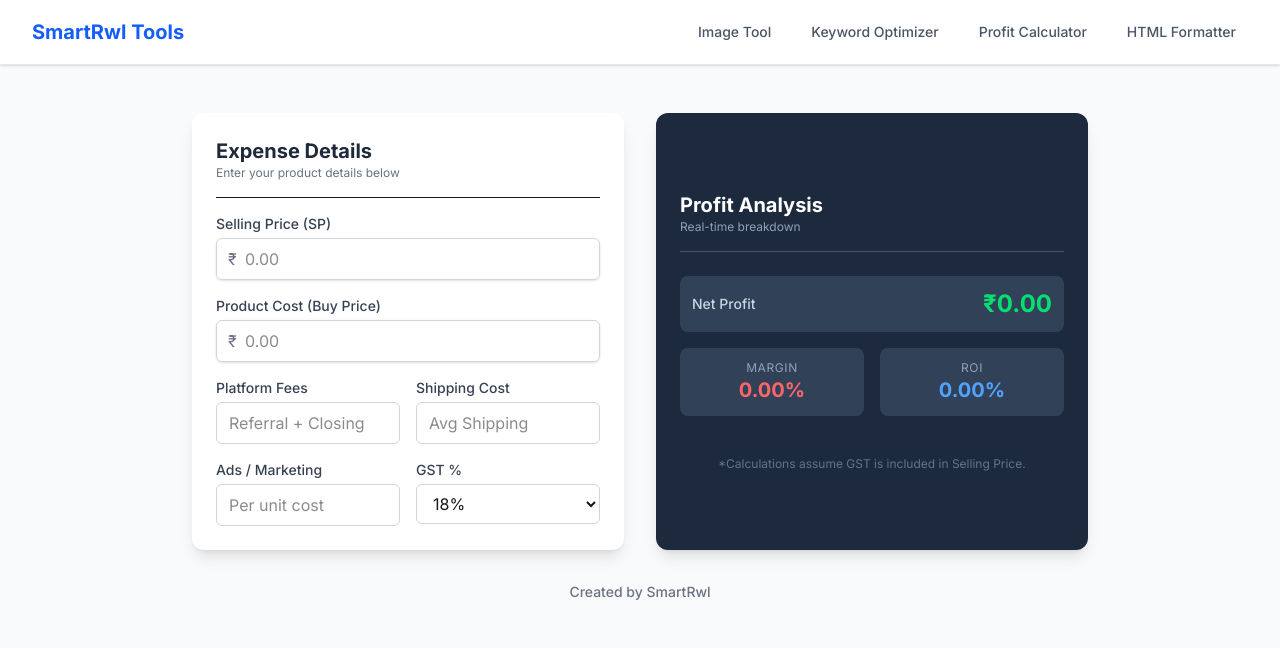
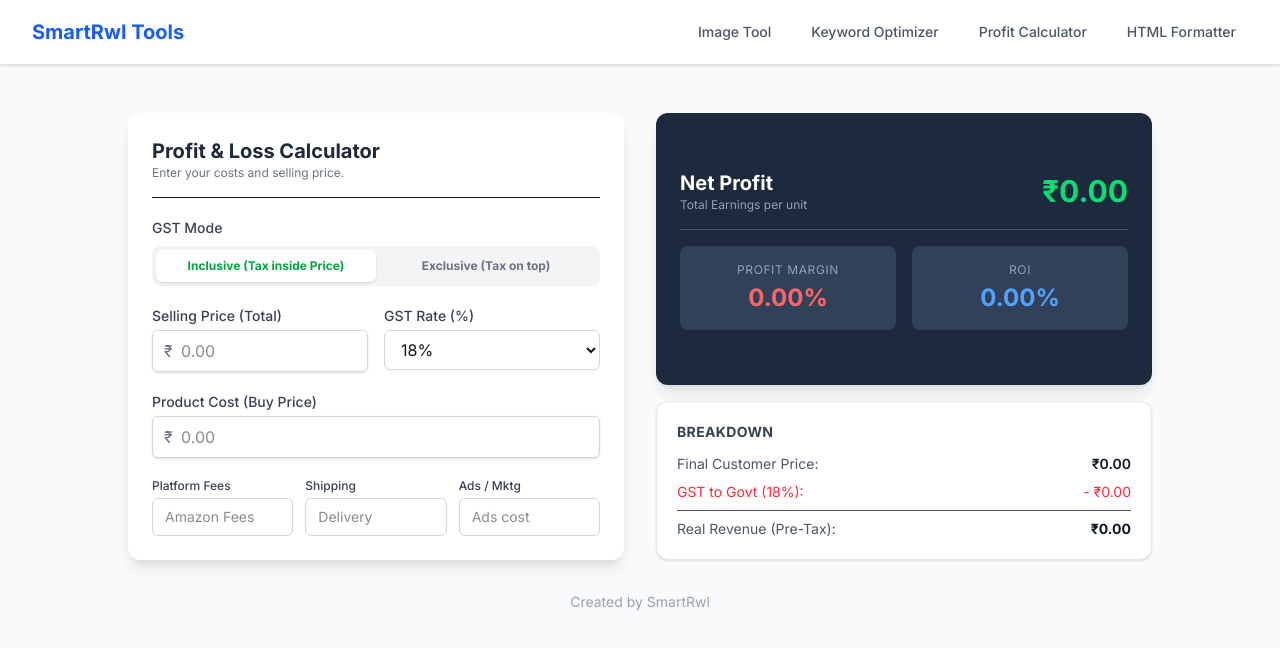
Before and after one commit to Smart-rwl/amazon-image-tool, a Next.js app: page /calculator in a window 1280 px wide. Shown: the top 648 px of the page. Built offline with nearby package versions, Linux system fonts and the light colour scheme.

Commit message:
Merge GST tool into Profit Calculator

```diff
--- a/app/calculator/page.tsx
+++ b/app/calculator/page.tsx
@@ -9,52 +9,106 @@ export default function ProfitCalculator() {
   const [platformFees, setPlatformFees] = useState<number | ''>('');
   const [shippingCost, setShippingCost] = useState<number | ''>('');
   const [adsCost, setAdsCost] = useState<number | ''>('');
-  const [gstRate, setGstRate] = useState<number>(18); // Default 18% GST
+  const [gstRate, setGstRate] = useState<number>(18); // Default 18%
+  const [gstMode, setGstMode] = useState<'inclusive' | 'exclusive'>('inclusive'); // NEW: Toggle Mode
 
   // Output States
   const [netProfit, setNetProfit] = useState<number>(0);
   const [margin, setMargin] = useState<number>(0);
   const [roi, setRoi] = useState<number>(0);
 
+  // Breakdown Outputs (New)
+  const [gstAmount, setGstAmount] = useState<number>(0);
+  const [finalCustomerPrice, setFinalCustomerPrice] = useState<number>(0);
+
   // Calculation Logic
   useEffect(() => {
-    const sp = Number(sellingPrice) || 0;
+    const spInput = Number(sellingPrice) || 0;
     const cp = Number(productCost) || 0;
     const fees = Number(platformFees) || 0;
     const ship = Number(shippingCost) || 0;
     const ads = Number(adsCost) || 0;
 
-    // GST Calculation (GST is usually included in SP, so we remove it to find actual revenue)
-    // Formula: Price / (1 + GST%)
-    const priceExcludingGST = sp / (1 + gstRate / 100);
-    const gstAmount = sp - priceExcludingGST;
+    let baseRevenue = 0; // The money you keep before expenses (SP without Tax)
+    let taxAmt = 0;
+    let customerPays = 0;
 
-    // Total Deductions
-    const totalCosts = cp + fees + ship + ads + gstAmount;
+    if (gstMode === 'inclusive') {
+      // Scenario: You list item for ₹118. This includes ₹18 tax.
+      // Base Revenue = 100
+      baseRevenue = spInput / (1 + gstRate / 100);
+      taxAmt = spInput - baseRevenue;
+      customerPays = spInput;
+    } else {
+      // Scenario: You list item for ₹100 + 18% Tax.
+      // Base Revenue = 100
+      // Customer Pays = 118
+      baseRevenue = spInput;
+      taxAmt = spInput * (gstRate / 100);
+      customerPays = spInput + taxAmt;
+    }
 
-    // Profit
-    const profit = sp - totalCosts;
-    const profitMargin = sp > 0 ? (profit / sp) * 100 : 0;
+    // Total Expenses (Product + Fees + Shipping + Ads)
+    // Note: GST is not an "expense" here because we already stripped it out of the Revenue above.
+    const totalExpenses = cp + fees + ship + ads;
+
+    // Profit = Base Revenue - Expenses
+    const profit = baseRevenue - totalExpenses;
+
+    // Margin = (Profit / CustomerPrice) * 100 (Standard E-commerce definition)
+    // Some calc on Base Revenue, but usually margins are calc on final listing price.
+    const profitMargin = customerPays > 0 ? (profit / customerPays) * 100 : 0;
+
+    // ROI = (Profit / ProductCost) * 100
     const returnOnInvestment = cp > 0 ? (profit / cp) * 100 : 0;
 
     setNetProfit(profit);
     setMargin(profitMargin);
     setRoi(returnOnInvestment);
-  }, [sellingPrice, productCost, platformFees, shippingCost, adsCost, gstRate]);
+    setGstAmount(taxAmt);
+    setFinalCustomerPrice(customerPays);
+
+  }, [sellingPrice, productCost, platformFees, shippingCost, adsCost, gstRate, gstMode]);
 
   return (
     <div className="min-h-screen bg-gray-50 flex flex-col items-center py-12 px-4 font-sans">
-      <div className="max-w-4xl w-full grid grid-cols-1 md:grid-cols-2 gap-8">
+      <div className="max-w-5xl w-full grid grid-cols-1 lg:grid-cols-2 gap-8">
 
         {/* INPUT SECTION */}
-        <div className="bg-white p-6 rounded-xl shadow-lg space-y-4">
-          <div className="border-b pb-4 mb-4">
-            <h2 className="text-xl font-bold text-gray-800">Expense Details</h2>
-            <p className="text-xs text-gray-500">Enter your product details below</p>
+        <div className="bg-white p-6 rounded-xl shadow-lg space-y-5">
+          <div className="border-b pb-4">
+            <h2 className="text-xl font-bold text-gray-800">Profit & Loss Calculator</h2>
+            <p className="text-xs text-gray-500">Enter your costs and selling price.</p>
           </div>
 
+          {/* GST Mode Toggle */}
           <div>
-            <label className="block text-sm font-medium text-gray-700">Selling Price (SP)</label>
+            <label className="block text-sm font-medium text-gray-700 mb-2">GST Mode</label>
+            <div className="flex bg-gray-100 p-1 rounded-lg">
+              <button
+                onClick={() => setGstMode('inclusive')}
+                className={`flex-1 py-2 text-xs font-bold rounded-md transition-all ${
+                  gstMode === 'inclusive' ? 'bg-white text-green-600 shadow-sm' : 'text-gray-500'
+                }`}
+              >
+                Inclusive (Tax inside Price)
+              </button>
+              <button
+                onClick={() => setGstMode('exclusive')}
+                className={`flex-1 py-2 text-xs font-bold rounded-md transition-all ${
+                  gstMode === 'exclusive' ? 'bg-white text-blue-600 shadow-sm' : 'text-gray-500'
+                }`}
+              >
+                Exclusive (Tax on top)
+              </button>
+            </div>
+          </div>
+
+          <div className="grid grid-cols-2 gap-4">
+            <div>
+              <label className="block text-sm font-medium text-gray-700">
+                {gstMode === 'inclusive' ? 'Selling Price (Total)' : 'Base Price (Excl. Tax)'}
+              </label>
               <div className="relative mt-1 rounded-md shadow-sm">
                 <span className="absolute inset-y-0 left-0 pl-3 flex items-center text-gray-500">₹</span>
                 <input
@@ -64,6 +118,22 @@ export default function ProfitCalculator() {
                   value={sellingPrice}
                   onChange={(e) => setSellingPrice(Number(e.target.value))}
                 />
+              </div>
+            </div>
+
+            <div>
+              <label className="block text-sm font-medium text-gray-700">GST Rate (%)</label>
+              <select
+                className="mt-1 block w-full px-3 py-2 border border-gray-300 rounded-md bg-white focus:ring-blue-500 focus:border-blue-500"
+                value={gstRate}
+                onChange={(e) => setGstRate(Number(e.target.value))}
+              >
+                <option value={0}>0%</option>
+                <option value={5}>5%</option>
+                <option value={12}>12%</option>
+                <option value={18}>18%</option>
+                <option value={28}>28%</option>
+              </select>
             </div>
           </div>
 
@@ -81,97 +151,95 @@ export default function ProfitCalculator() {
             </div>
           </div>
 
-          <div className="grid grid-cols-2 gap-4">
+          <div className="grid grid-cols-3 gap-3">
             <div>
-              <label className="block text-sm font-medium text-gray-700">Platform Fees</label>
+              <label className="block text-xs font-medium text-gray-700 mb-1">Platform Fees</label>
               <input
                 type="number"
-                className="mt-1 block w-full px-3 py-2 border border-gray-300 rounded-md focus:ring-blue-500 focus:border-blue-500"
-                placeholder="Referral + Closing"
+                className="block w-full px-3 py-2 border border-gray-300 rounded-md text-sm"
+                placeholder="Amazon Fees"
                 value={platformFees}
                 onChange={(e) => setPlatformFees(Number(e.target.value))}
               />
             </div>
             <div>
-              <label className="block text-sm font-medium text-gray-700">Shipping Cost</label>
+              <label className="block text-xs font-medium text-gray-700 mb-1">Shipping</label>
               <input
                 type="number"
-                className="mt-1 block w-full px-3 py-2 border border-gray-300 rounded-md focus:ring-blue-500 focus:border-blue-500"
-                placeholder="Avg Shipping"
+                className="block w-full px-3 py-2 border border-gray-300 rounded-md text-sm"
+                placeholder="Delivery"
                 value={shippingCost}
                 onChange={(e) => setShippingCost(Number(e.target.value))}
               />
             </div>
-          </div>
-
-          <div className="grid grid-cols-2 gap-4">
             <div>
-              <label className="block text-sm font-medium text-gray-700">Ads / Marketing</label>
+              <label className="block text-xs font-medium text-gray-700 mb-1">Ads / Mktg</label>
               <input
                 type="number"
-                className="mt-1 block w-full px-3 py-2 border border-gray-300 rounded-md focus:ring-blue-500 focus:border-blue-500"
-                placeholder="Per unit cost"
+                className="block w-full px-3 py-2 border border-gray-300 rounded-md text-sm"
+                placeholder="Ads cost"
                 value={adsCost}
                 onChange={(e) => setAdsCost(Number(e.target.value))}
               />
-            </div>
-            <div>
-              <label className="block text-sm font-medium text-gray-700">GST %</label>
-              <select
-                className="mt-1 block w-full px-3 py-2 border border-gray-300 rounded-md bg-white focus:ring-blue-500 focus:border-blue-500"
-                value={gstRate}
-                onChange={(e) => setGstRate(Number(e.target.value))}
-              >
-                <option value={0}>0%</option>
-                <option value={5}>5%</option>
-                <option value={12}>12%</option>
-                <option value={18}>18%</option>
-                <option value={28}>28%</option>
-              </select>
             </div>
           </div>
         </div>
 
         {/* OUTPUT SECTION */}
-        <div className="bg-slate-800 text-white p-6 rounded-xl shadow-lg flex flex-col justify-center space-y-6">
-          <div className="border-b border-slate-600 pb-4">
-            <h2 className="text-xl font-bold">Profit Analysis</h2>
-            <p className="text-xs text-slate-400">Real-time breakdown</p>
+        <div className="flex flex-col space-y-4">
+
+          {/* Main Profit Card */}
+          <div className="bg-slate-800 text-white p-6 rounded-xl shadow-lg flex-1 flex flex-col justify-center">
+            <div className="flex justify-between items-center border-b border-slate-600 pb-4 mb-4">
+              <div>
+                <h2 className="text-xl font-bold">Net Profit</h2>
+                <p className="text-xs text-slate-400">Total Earnings per unit</p>
               </div>
-
-          <div className="space-y-4">
-            <div className="flex justify-between items-center p-3 bg-slate-700 rounded-lg">
-              <span className="text-sm font-medium text-slate-300">Net Profit</span>
-              <span className={`text-2xl font-bold ${netProfit >= 0 ? 'text-green-400' : 'text-red-400'}`}>
+              <div className={`text-3xl font-bold ${netProfit >= 0 ? 'text-green-400' : 'text-red-400'}`}>
                 ₹{netProfit.toFixed(2)}
-              </span>
+              </div>
             </div>
 
             <div className="grid grid-cols-2 gap-4">
-              <div className="p-3 bg-slate-700 rounded-lg text-center">
-                <p className="text-xs text-slate-400 uppercase tracking-wider">Margin</p>
-                <p className={`text-xl font-bold ${margin >= 20 ? 'text-green-400' : margin > 0 ? 'text-yellow-400' : 'text-red-400'}`}>
+              <div className="p-4 bg-slate-700 rounded-lg text-center">
+                <p className="text-xs text-slate-400 uppercase tracking-wider mb-1">Profit Margin</p>
+                <p className={`text-2xl font-bold ${margin >= 20 ? 'text-green-400' : margin > 0 ? 'text-yellow-400' : 'text-red-400'}`}>
                   {margin.toFixed(2)}%
                 </p>
               </div>
-              <div className="p-3 bg-slate-700 rounded-lg text-center">
-                <p className="text-xs text-slate-400 uppercase tracking-wider">ROI</p>
-                <p className="text-xl font-bold text-blue-400">
+              <div className="p-4 bg-slate-700 rounded-lg text-center">
+                <p className="text-xs text-slate-400 uppercase tracking-wider mb-1">ROI</p>
+                <p className="text-2xl font-bold text-blue-400">
                   {roi.toFixed(2)}%
                 </p>
               </div>
             </div>
           </div>
 
-          <div className="pt-4 text-xs text-slate-500 text-center">
-            *Calculations assume GST is included in Selling Price.
+          {/* Breakdown Card */}
+          <div className="bg-white p-5 rounded-xl shadow border border-gray-200">
+            <h3 className="text-sm font-bold text-gray-700 mb-3 uppercase tracking-wide">Breakdown</h3>
+            <div className="space-y-2 text-sm text-gray-600">
+              <div className="flex justify-between">
+                <span>Final Customer Price:</span>
+                <span className="font-semibold text-gray-900">₹{finalCustomerPrice.toFixed(2)}</span>
+              </div>
+              <div className="flex justify-between text-red-500">
+                <span>GST to Govt ({gstRate}%):</span>
+                <span>- ₹{gstAmount.toFixed(2)}</span>
+              </div>
+              <div className="flex justify-between border-t pt-2 mt-2">
+                <span>Real Revenue (Pre-Tax):</span>
+                <span className="font-bold text-gray-900">₹{(finalCustomerPrice - gstAmount).toFixed(2)}</span>
               </div>
             </div>
           </div>
 
-      {/* FOOTER */}
-      <div className="mt-8 text-center">
-        <p className="text-gray-500 font-medium text-sm">Created by SmartRwl</p>
+        </div>
+      </div>
+
+      <div className="mt-8 text-center text-gray-400 text-sm">
+        Created by SmartRwl
       </div>
     </div>
   );
```
Lines whose indentation alone changed are shown as unchanged.
